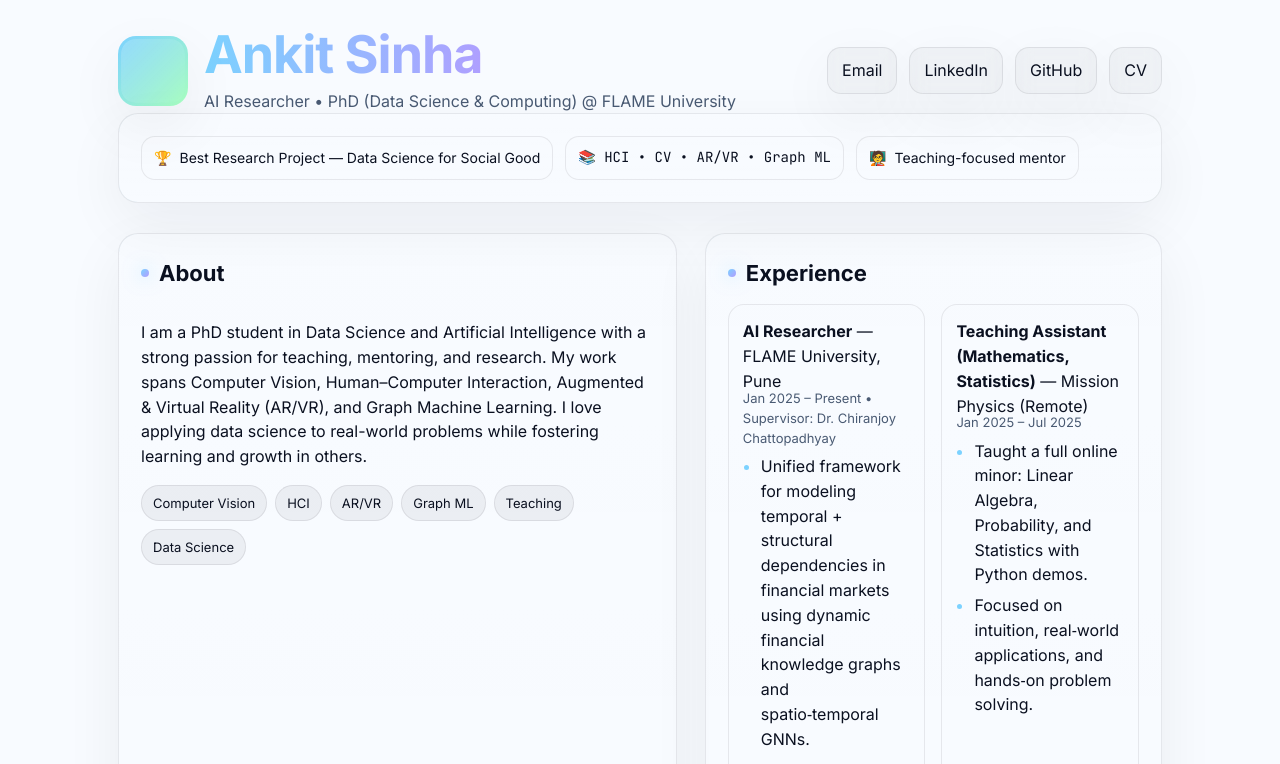
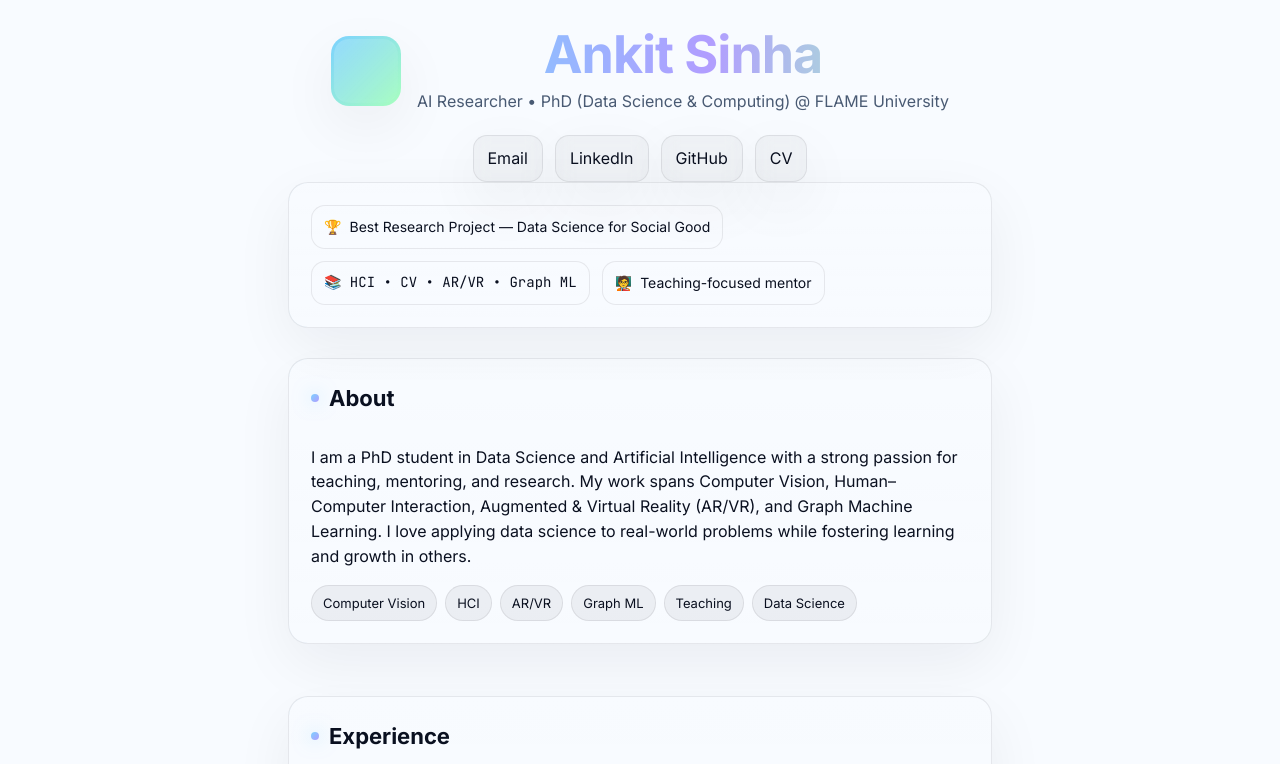
Before and after one commit to ankitpiklu17/ankitpiklu17.github.io, a plain HTML site: page index.html in a window 1280 px wide. Shown: the top 764 px of the page. Drawn offline with Linux system fonts and the light colour scheme.

Commit message:
Add one-column layout styles to index.html
Added CSS styles for one-column layout overrides.

```diff
--- a/index.html
+++ b/index.html
@@ -123,6 +123,17 @@
     "knowsAbout": ["Computer Vision","Human–Computer Interaction","AR/VR","Graph Machine Learning","Data Science","Teaching"]
   }
   </script>
+
+  <!-- One‑column layout overrides -->
+  <style>
+    .wrap{max-width:760px}
+    header{flex-direction:column;justify-content:center;text-align:center}
+    nav{justify-content:center}
+    main{display:grid;grid-template-columns:1fr !important}
+    @media (min-width:980px){ main{grid-template-columns:1fr !important} }
+    .two{grid-template-columns:1fr !important}
+    section{margin-bottom:24px}
+  </style>
 </head>
 <body>
   <!-- background candy -->
```
